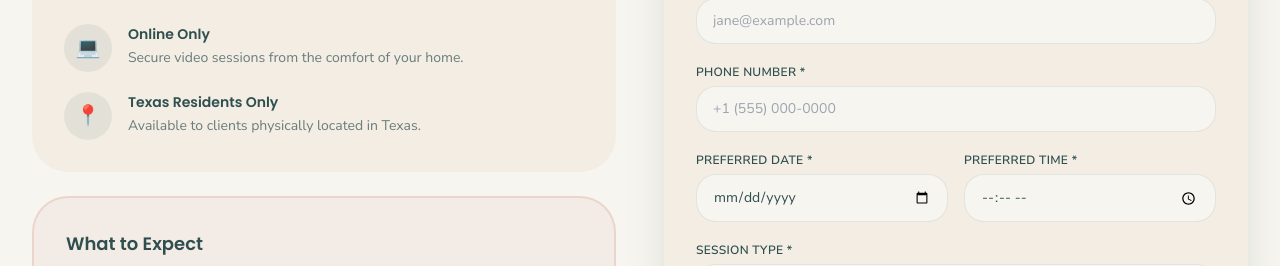
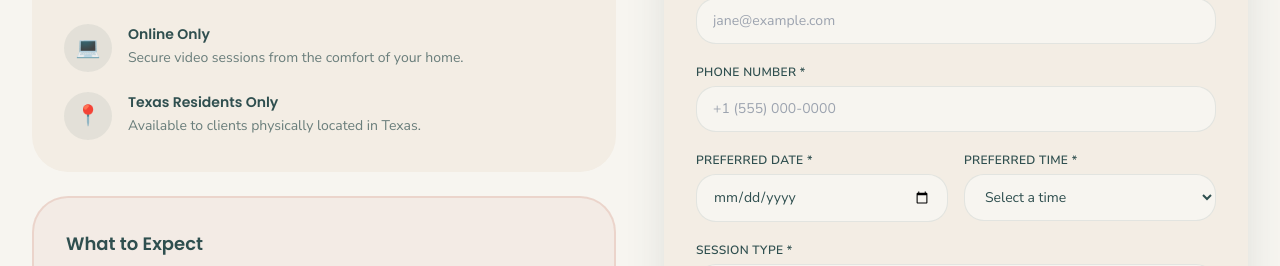
Before and after one commit to Mitiako/My-therapy-project, a React (Vite) app: page / in a window 1280 px wide. Shown: the part 4957-5223 px from the top of the page. Built offline with nearby package versions, Linux system fonts and the light colour scheme; a web font is replaced by a local one.

Commit message:
fix: replace time input with select dropdown with 15-minute intervals

```diff
--- a/src/components/Booking.jsx
+++ b/src/components/Booking.jsx
@@ -83,12 +83,55 @@ export default function Booking() {
                     <input type="date" name="preferredDate" required
                       className="w-full px-4 py-3 rounded-xl text-sm outline-none font-body" style={inputStyle} />
                   </div>
-                  <div>
-                    <label className="block text-xs font-semibold uppercase tracking-wide text-theme mb-1.5">Preferred Time *</label>
-                    <input type="time" name="preferredTime" required
-  step="900"
-  className="w-full px-4 py-3 rounded-xl text-sm outline-none font-body" style={inputStyle} />
-                  </div>
+                <div>
+                  <label className="block text-xs font-semibold uppercase tracking-wide text-theme mb-1.5">Preferred Time *</label>
+                  <select name="preferredTime" required
+                    className="w-full px-4 py-3 rounded-xl text-sm outline-none font-body" style={inputStyle}>
+                    <option value="">Select a time</option>
+                    <option>8:00 PM</option>
+                    <option>8:15 PM</option>
+                    <option>8:30 PM</option>
+                    <option>8:45 PM</option>
+                    <option>9:00 PM</option>
+                    <option>9:15 PM</option>
+                    <option>9:30 PM</option>
+                    <option>9:45 PM</option>
+                    <option>10:00 PM</option>
+                    <option>10:15 PM</option>
+                    <option>10:30 PM</option>
+                    <option>10:45 PM</option>
+                    <option>11:00 AM</option>
+                    <option>11:15 AM</option>
+                    <option>11:30 AM</option>
+                    <option>11:45 AM</option>
+                    <option>12:00 PM</option>
+                    <option>12:15 PM</option>
+                    <option>12:30 PM</option>
+                    <option>12:45 PM</option>
+                    <option>1:00 PM</option>
+                    <option>1:15 PM</option>
+                    <option>1:30 PM</option>
+                    <option>1:45 PM</option>
+                    <option>2:00 PM</option>
+                    <option>2:15 PM</option>
+                    <option>2:30 PM</option>
+                    <option>2:45 PM</option>
+                    <option>3:00 PM</option>
+                    <option>3:15 PM</option>
+                    <option>3:30 PM</option>
+                    <option>3:45 PM</option>
+                    <option>4:00 PM</option>
+                    <option>4:15 PM</option>
+                    <option>4:30 PM</option>
+                    <option>4:45 PM</option>
+                    <option>5:00 PM</option>
+                    <option>6:00 PM</option>
+                    <option>6:15 PM</option>
+                    <option>6:30 PM</option>
+                    <option>6:45 PM</option>
+                    <option>7:00 PM</option>
+                  </select>
+                </div>
                 </div>
                 <div>
                   <label className="block text-xs font-semibold uppercase tracking-wide text-theme mb-1.5">Session Type *</label>
```
Also changed, not shown: 2 other files (tests, documents, lock files or other folders).
